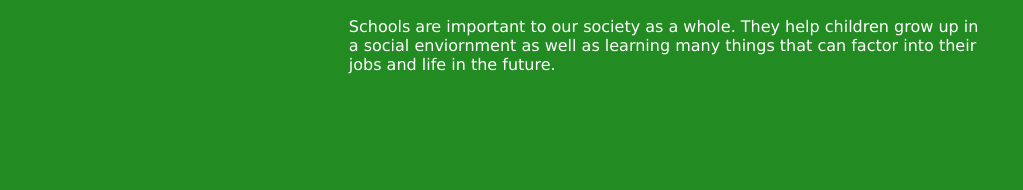
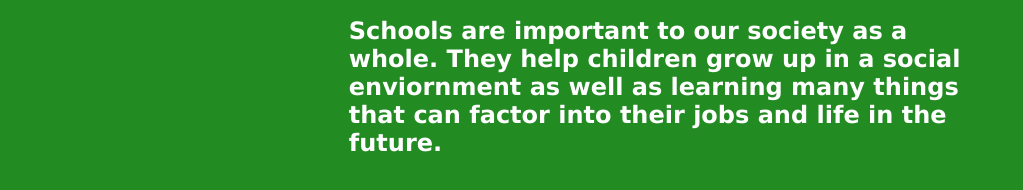
Before and after one commit to Milbox/cis162, a plain HTML site: page school.html in a window 1280 px wide. Shown: the part 278-468 px from the top of the page, without its empty margins (128-1151 px from the left). Drawn offline with Linux system fonts and the light colour scheme.

Commit message:
Update school.html

```diff
--- a/school.html
+++ b/school.html
@@ -23,8 +23,9 @@
 <h1>
    School
 </h1>
+<h2>
 Schools are important to our society as a whole. They help children grow up in a social enviornment as well as learning many things that can factor into their jobs and life in the future.
-</h1>
+</h2>
 
 </section>
 <section id="ContactInfo">
```
